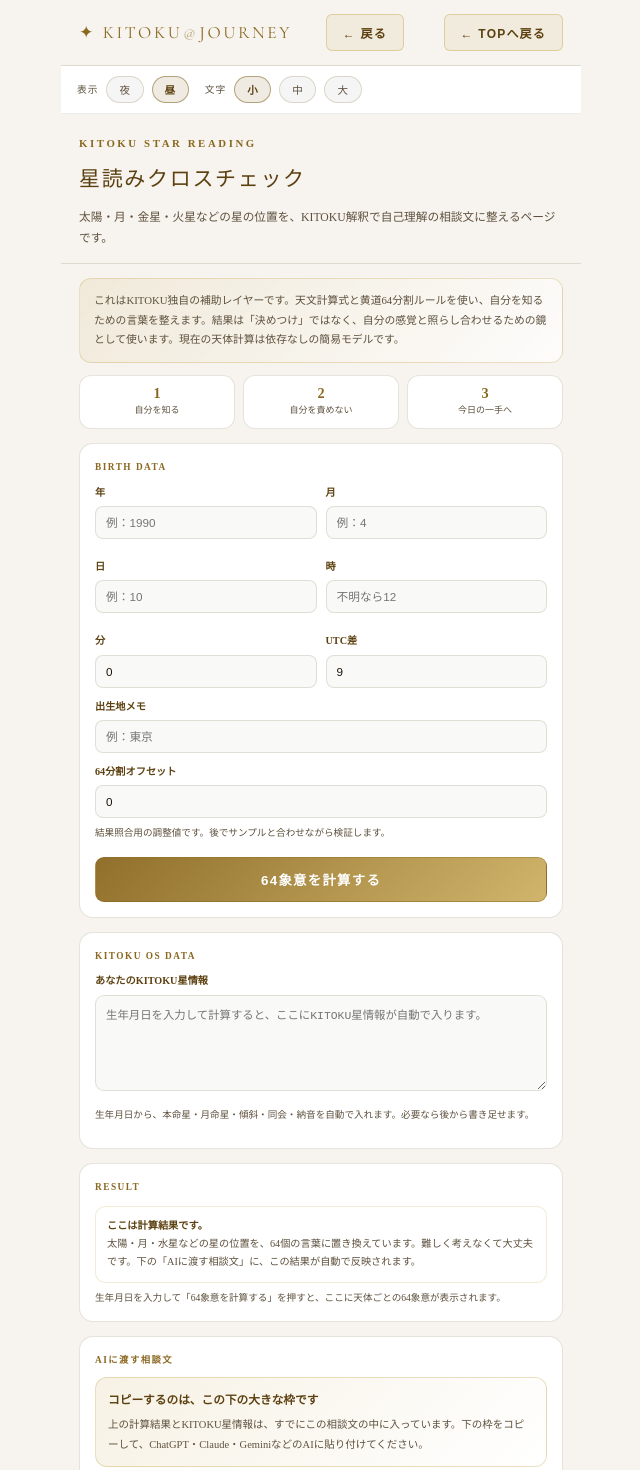
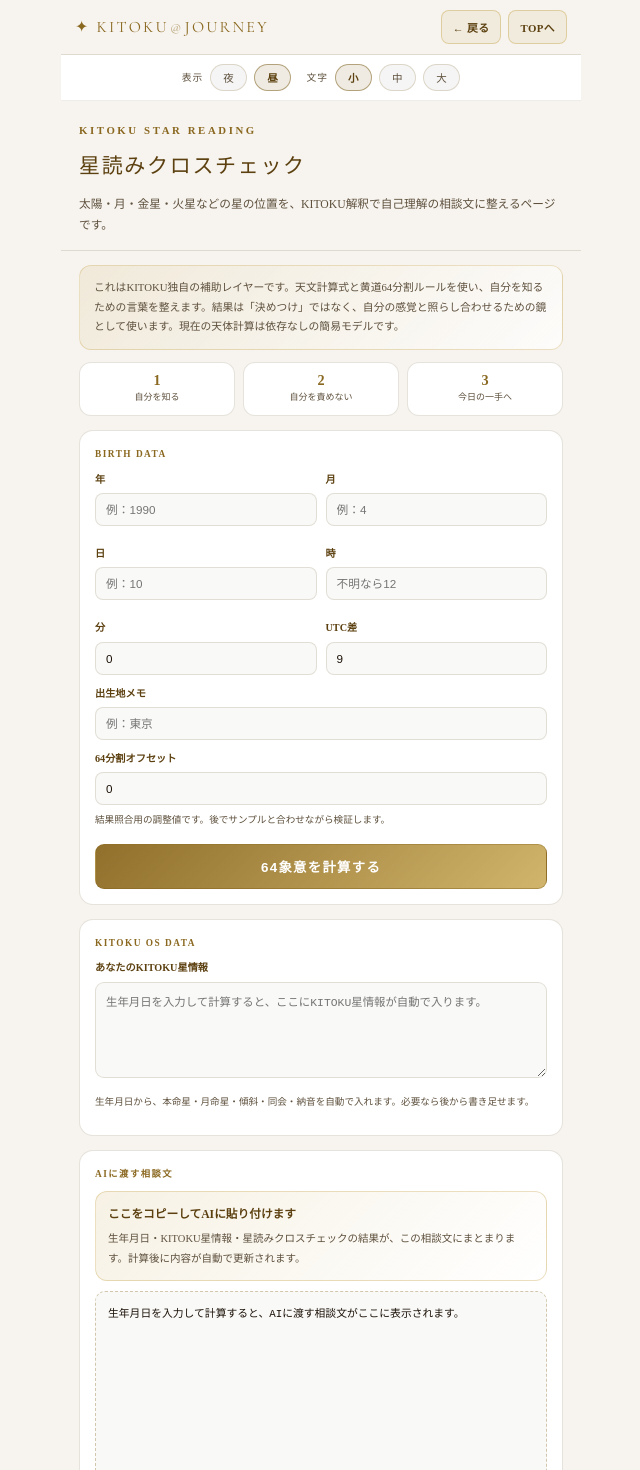
Before and after one commit to dawnanddusk6116-cmyk/kitoku-journey, a plain HTML site: page astro64.html in a window 1280 px wide. Shown: the top 1470 px of the page, without its empty margins (319-959 px from the left). Drawn offline with nearby package versions, Linux system fonts and the light colour scheme.

Commit message:
Add files via upload

```diff
--- a/astro64.html
+++ b/astro64.html
@@ -19,10 +19,11 @@
 *{box-sizing:border-box;margin:0;padding:0;}
 html{background:var(--bg);min-height:100dvh;}
 body{background:var(--bg);color:var(--snow);font-family:'Noto Serif JP',serif;max-width:520px;margin:0 auto;line-height:1.8;padding-bottom:40px;min-height:100dvh;}
-.app-header{display:flex;align-items:center;justify-content:space-between;padding:14px 18px;border-bottom:1px solid var(--rim);position:sticky;top:0;background:var(--bg);z-index:20;}
-.brand-logo{font-family:'Cormorant Garamond',serif;font-size:1.15rem;letter-spacing:.15em;color:var(--gold);white-space:nowrap;}
-.header-reset{width:auto;background:rgba(196,160,67,.1);border:1px solid rgba(196,160,67,.4);color:var(--goldlt);font-size:.8rem;padding:9px 16px;border-radius:6px;cursor:pointer;letter-spacing:.1em;font-weight:600;margin:0;}
-.toolbar{display:flex;align-items:center;gap:8px;padding:10px 16px;border-bottom:1px solid var(--rim);background:var(--card);}
+.app-header{display:flex;align-items:center;justify-content:space-between;gap:10px;padding:10px 14px;border-bottom:1px solid var(--rim);position:sticky;top:0;background:rgba(247,244,239,.96);z-index:20;backdrop-filter:blur(12px);}
+.brand-logo{font-family:'Cormorant Garamond',serif;font-size:1.06rem;letter-spacing:.14em;color:var(--gold);white-space:nowrap;min-width:0;}
+.header-actions{display:flex;align-items:center;gap:7px;flex-shrink:0;}
+.header-reset{display:inline-flex;align-items:center;justify-content:center;width:auto;min-height:34px;background:rgba(196,160,67,.1);border:1px solid rgba(196,160,67,.4);color:var(--goldlt);font-size:.72rem;padding:7px 11px;border-radius:8px;cursor:pointer;letter-spacing:.04em;font-weight:700;margin:0;font-family:'Noto Serif JP',serif;white-space:nowrap;}
+.toolbar{display:flex;align-items:center;justify-content:center;gap:7px;padding:9px 12px;border-bottom:1px solid var(--rim);background:var(--card);overflow-x:auto;}
 .tb-label{font-size:.65rem;color:var(--mist);letter-spacing:.1em;flex-shrink:0;}
 .tb-btn{width:auto;background:rgba(255,255,255,.05);border:1px solid var(--rim);border-radius:16px;padding:5px 12px;font-size:.7rem;color:var(--mist);cursor:pointer;transition:all .2s;letter-spacing:.06em;margin:0;font-weight:400;}
 .tb-btn.active{background:rgba(196,160,67,.15);border-color:rgba(196,160,67,.5);color:var(--goldlt);font-weight:700;}
@@ -110,13 +111,16 @@
 [data-theme="light"] .toolbar{background:#ffffff;border-bottom-color:rgba(100,80,40,.1);}
 [data-theme="light"] .tb-btn{background:rgba(0,0,0,.04);border-color:rgba(120,90,20,.2);}
 [data-theme="light"] .tb-btn.active{background:rgba(120,90,20,.12);border-color:rgba(120,90,20,.5);}
+@media(max-width:390px){.app-header{padding:9px 11px;gap:7px}.brand-logo{font-size:.92rem;letter-spacing:.1em}.header-actions{gap:5px}.header-reset{font-size:.66rem;padding:7px 8px;min-height:31px}.toolbar{justify-content:flex-start}.tb-btn{padding:5px 10px}}
 </style>
 </head>
 <body>
 <div class="app-header">
   <div class="brand-logo">✦ KITOKU<span style="opacity:.55;margin:0 1px;">@</span>JOURNEY</div>
-  <button class="header-reset" onclick="history.back()" style="display:block;margin-right:6px;">← 戻る</button>
-  <button class="header-reset" onclick="window.location.href='index.html'">← TOPへ戻る</button>
+  <div class="header-actions">
+    <button class="header-reset" onclick="history.back()">← 戻る</button>
+    <button class="header-reset" onclick="window.location.href='index.html'">TOPへ</button>
+  </div>
 </div>
 
 <div class="toolbar">
@@ -174,21 +178,10 @@
 </section>
 
 <section class="section">
-  <div class="label">RESULT</div>
-  <div class="plain-guide">
-    <strong>ここは計算結果です。</strong><br>
-    太陽・月・水星などの星の位置を、64個の言葉に置き換えています。難しく考えなくて大丈夫です。下の「AIに渡す相談文」に、この結果が自動で反映されます。
-  </div>
-  <div id="results" class="results">
-    <div class="hint">計算するとここに天体ごとの64象意が表示されます。</div>
-  </div>
-</section>
-
-<section class="section">
   <div class="label">AIに渡す相談文</div>
   <div class="prompt-guide">
-    <div class="prompt-guide-title">コピーするのは、この下の大きな枠です</div>
-    上の計算結果とKITOKU星情報は、すでにこの相談文の中に入っています。下の枠をコピーして、ChatGPT・Claude・GeminiなどのAIに貼り付けてください。
+    <div class="prompt-guide-title">ここをコピーしてAIに貼り付けます</div>
+    生年月日・KITOKU星情報・星読みクロスチェックの結果が、この相談文にまとまります。計算後に内容が自動で更新されます。
   </div>
   <textarea id="prompt" readonly>計算後、AIに渡す相談文がここに表示されます。</textarea>
   <button class="copy" onclick="copyPrompt()">相談文をコピー</button>
@@ -199,6 +192,17 @@
     <button class="deep-btn" onclick="copyDeepDive('words')">自分への言葉</button>
   </div>
   <div class="deep-note">まず上の相談文をAIに貼り、次に気になる深掘り文を続けて貼ると、会話が進めやすくなります。</div>
+</section>
+
+<section class="section">
+  <div class="label">RESULT</div>
+  <div class="plain-guide">
+    <strong>ここは計算結果です。</strong><br>
+    太陽・月・水星などの星の位置を、64個の言葉に置き換えています。難しく考えなくて大丈夫です。上の「AIに渡す相談文」に、この結果が自動で反映されます。
+  </div>
+  <div id="results" class="results">
+    <div class="hint">計算するとここに天体ごとの64象意が表示されます。</div>
+  </div>
 </section>
 
 <footer><a href="kyusei_v2.html" style="color:var(--goldlt);text-decoration:none;">← 九星を知るへ戻る</a><br>KITOKU STAR READING — 自分を知り、自分を愛し、自分で動く</footer>
```
